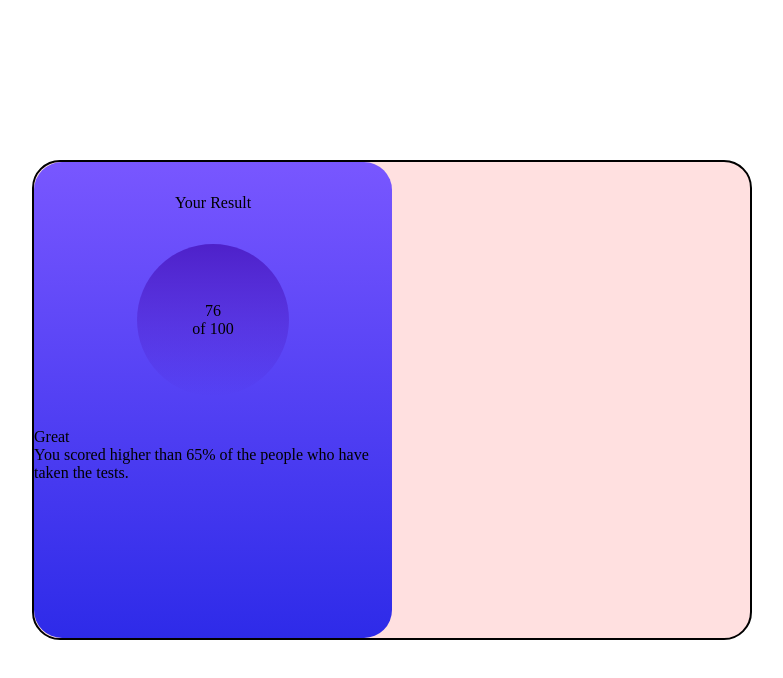
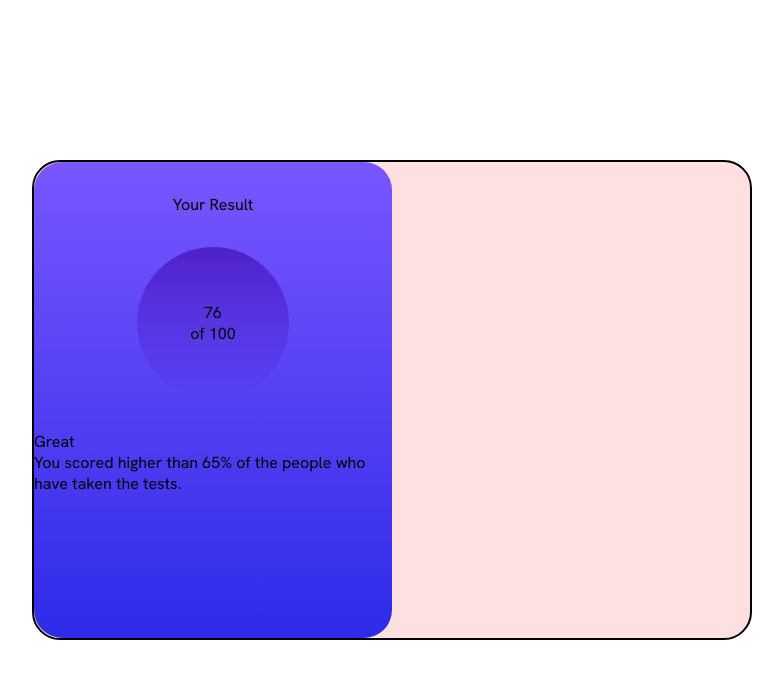
Before and after one commit to ning-sy210/Results-Summary-Component, a React (Vite) app: page / in a window 1280 px wide. Shown: the top 678 px of the page, without its empty margins (248-1031 px from the left). Built offline with nearby package versions, Linux system fonts and the light colour scheme.

Commit message:
feat: include HankenGrotesk font

```diff
--- a/src/App.scss
+++ b/src/App.scss
@@ -2,6 +2,13 @@
   box-sizing: border-box;
   padding: 0;
   margin: 0;
+}
+
+/* Fonts */
+
+@font-face {
+  font-family: "HankenGrotesk";
+  src: url("./assets/fonts/HankenGrotesk-VariableFont_wght.ttf");
 }
 
 /* Layout CSS */
@@ -26,6 +33,7 @@
 
 .app {
   min-height: 100dvh;
+  font-family: "HankenGrotesk";
 }
 
 .summary-ctn {
--- a/src/main.tsx
+++ b/src/main.tsx
@@ -1,6 +1,8 @@
 import React from "react";
 import ReactDOM from "react-dom/client";
 import App from "./App.tsx";
+
+import "./assets/fonts/HankenGrotesk-VariableFont_wght.ttf";
 
 ReactDOM.createRoot(document.getElementById("root")!).render(
   <React.StrictMode>
```
